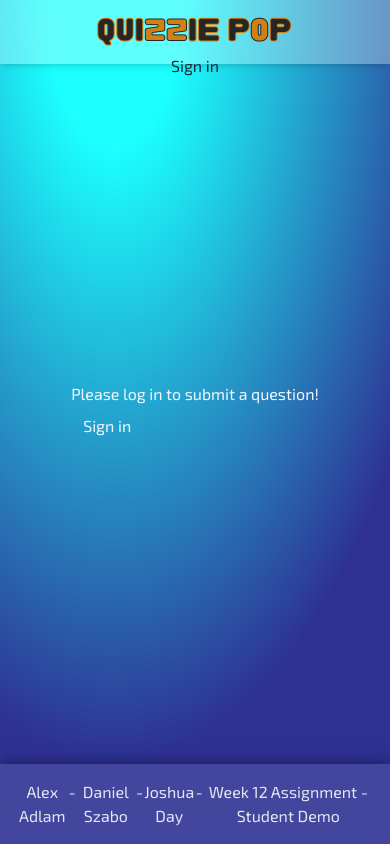
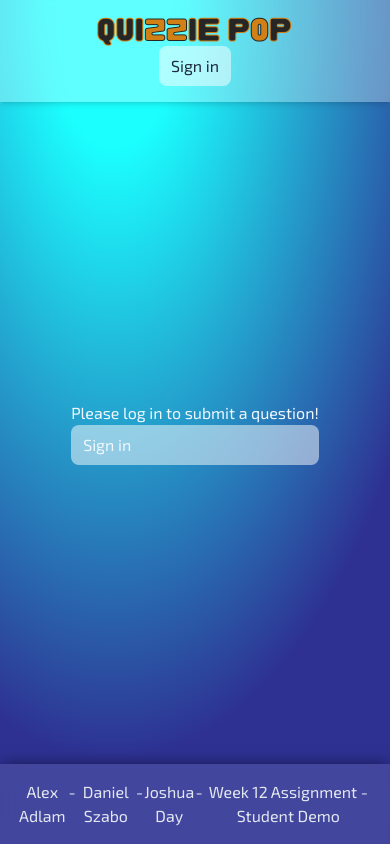
Before and after one commit to Adlam4002/week-12-quiz-project, a Next.js app: page /newquestion in a window 390 px wide. Built offline with nearby package versions, Linux system fonts and the light colour scheme; no server answers.

Commit message:
Update Header component styling

```diff
--- a/src/components/Header/Header.jsx
+++ b/src/components/Header/Header.jsx
@@ -15,7 +15,7 @@ export default function Header() {
 
   if (!session) {
     return (
-      <header className="w-full bg-white bg-opacity-30 backdrop-blur-md text-slate-800 flex flex-col md:flex-row justify-around items-center p-4 h-16 shadow-md">
+      <header className="w-full bg-white bg-opacity-30 backdrop-blur-md text-slate-800 flex flex-col md:flex-row justify-around items-center p-4 h-auto md:h-16 shadow-md">
         <div>
           <Link href="/">
             <Image
@@ -49,8 +49,7 @@ export default function Header() {
           className="px-3 py-2 rounded-lg bg-white bg-opacity-50 text-center"
         >
           Menu
-
-        </div >
+        </div>
         {isDropdownOpen && (
           <nav className="absolute left-1/2 transform -translate-x-1/2 mt-2 bg-slate-300 bg-opacity-70 backdrop-blur-md p-4 rounded-lg shadow-lg flex flex-col items-center w-64 z-50">
             <Link
--- a/src/components/SignIn.jsx
+++ b/src/components/SignIn.jsx
@@ -5,7 +5,7 @@ import { signIn } from "next-auth/react";
 export function SignInButton() {
   return (
     <div
-      className="px-3 py-2 rounded-lg hover:bg-white hover:bg-opacity-50 cursor-pointer"
+      className="px-3 py-2 rounded-lg bg-white bg-opacity-50 md:bg-opacity-0 md:hover:bg-white md:hover:bg-opacity-50 cursor-pointer "
       onClick={() => signIn()}
     >
       Sign in
```
